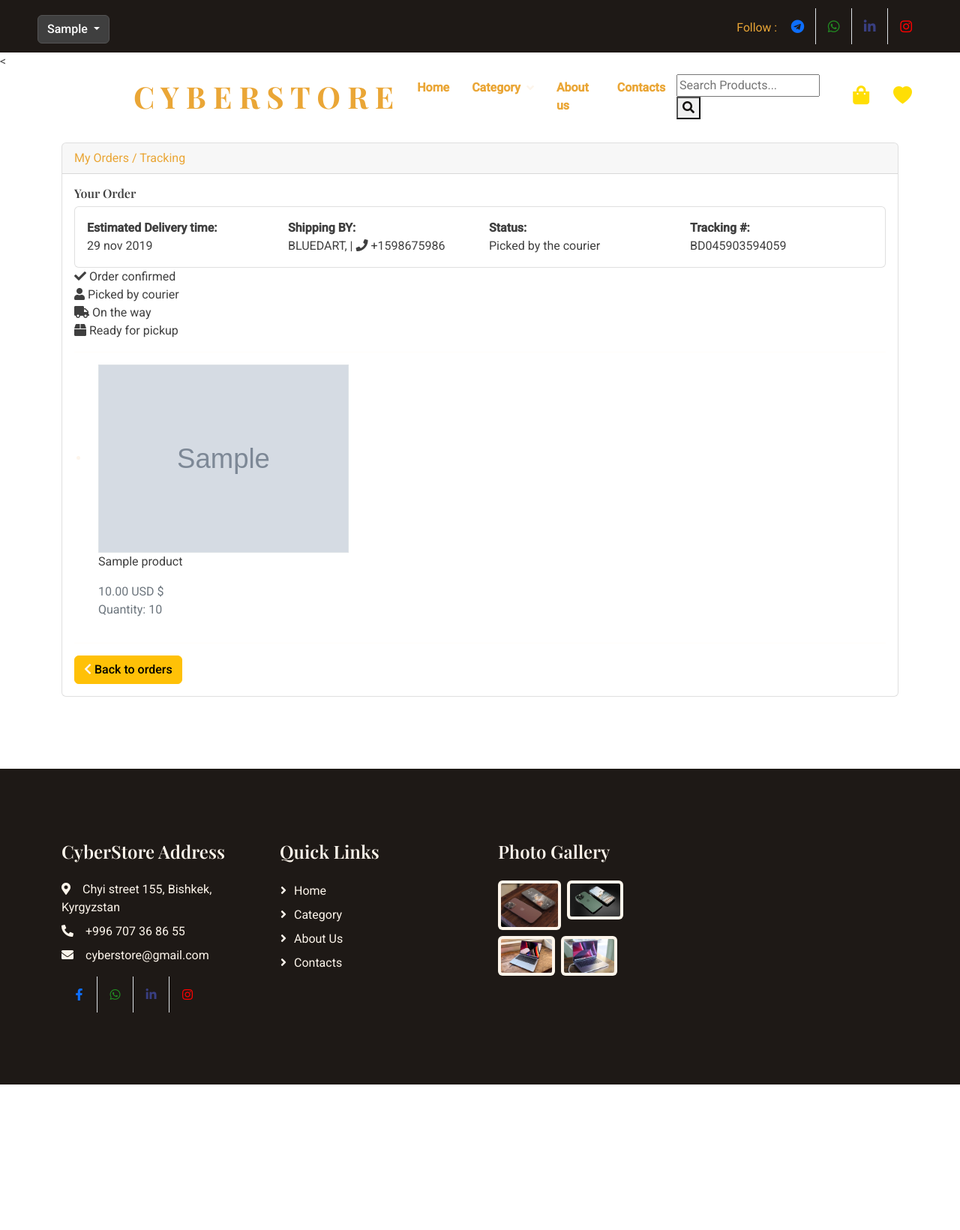
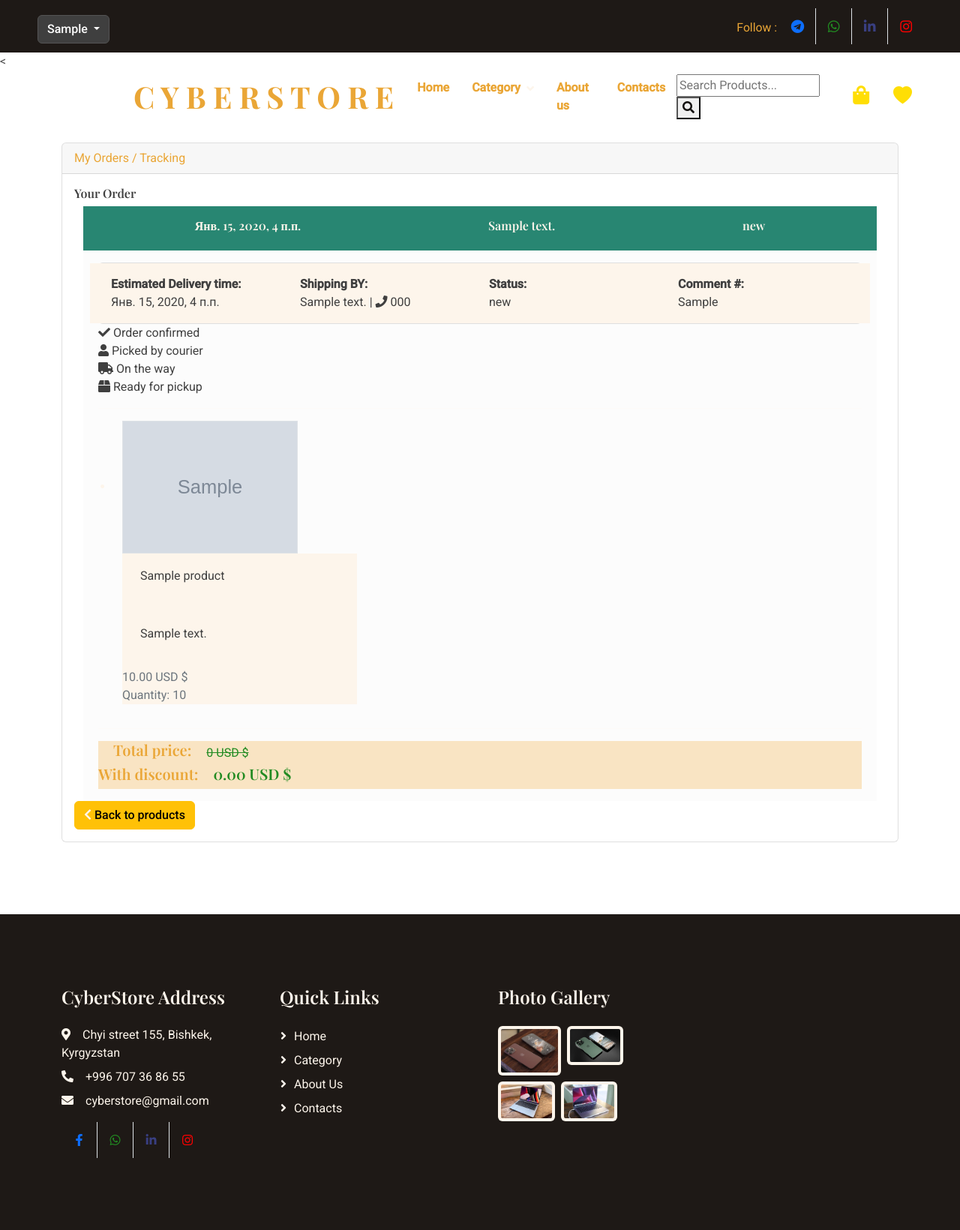
Before and after one commit to nurislamkalmanbetov/CyberStore, a Django app: page /order/my_order/ in a window 1280 px wide. Shown: the whole page at 75% size. Before the commit the page ends 1446 px from the top, so only its background shows below. Run offline with Django 3.2, Linux system fonts and the light colour scheme; a user stored in the database is signed in; tables that the repository leaves empty hold one stand-in row (values such as "Sample post"); grey boxes marked "Sample" are stand-in pictures; some libraries are stand-ins or nearby versions.

Commit message:
add new order accordeon

```diff
--- a/backend/apps/order/templates/my_order.html
+++ b/backend/apps/order/templates/my_order.html
@@ -1,19 +1,87 @@
 {% extends 'base.html' %}
 
+{%block style%}
+
+.accordion-header {
+background-color: rgb(40, 134, 114);
+cursor: pointer;
+color: black;
+display: flex;
+justify-content: space-between;
+align-items: center;
+padding: 1rem 1.5rem;
+transition: all 0.4s ease-in-out;
+}
+
+.accordion-header h4 {
+font-size: 1rem;
+font-weight: 600;
+}
+
+.accordion-body {
+transition: all 0.35s ease-in-out;
+max-height: 0;
+overflow: hidden;
+background-color: rgb(252, 252, 252);
+}
+
+.accordion-body p {
+padding: 1rem 1.5rem;
+line-height: 1.8;
+}
+
+.accordion + .accordion {
+margin-top: 1rem;
+}
+
+.accordion-icon {
+transition: transform 0.4s ease-in-out;
+}
+
+.accordion.active .accordion-header {
+background-color: rgb(40, 134, 114);
+color: white;
+}
+
+.accordion.active .accordion-icon {
+transform: rotate(-180deg);
+}
+
+{% endblock %}
+
+
 {% block content %}
+
 
 <<div class="container" style="margin-top: 6rem;">
     <article class="card">
         <header style="color: #EAA636 !important;" class="card-header"> My Orders / Tracking </header>
         <div class="card-body" >
             <h6 style="color: #3f3f3f !important;">Your Order</h6>
+            <body>
+            <div class="container">
+
                 {% for order in orders %}
+
+
+                <div class="accordions-wrapper">
+                    <div class="accordion">
+                        <div class="accordion-header">
+                            <h4 style="width: 100%;display: flex;justify-content: space-around;">
+                                <span>{{order.created}}</span>
+                                <span>{{order.address}}</span>
+                                <span>{{order.status}}</span>
+                            </h4>
+                            <i class="la la-angle-up accordion-icon"></i>
+                        </div>
+
+                        <div class="accordion-body">
                             <article class="card">
-                <div class="card-body row">
-                    <div style="color: #3f3f3f !important;" class="col"> <strong style="color: #3f3f3f !important;">Estimated Delivery time:</strong> <br>29 nov 2019 </div>
-                    <div style="color: #3f3f3f !important;" class="col"> <strong style="color: #3f3f3f !important;">Shipping BY:</strong> <br> BLUEDART, | <i style="color: #3f3f3f !important;" class="fa fa-phone"></i> +1598675986 </div>
-                    <div style="color: #3f3f3f !important;" class="col"> <strong style="color: #3f3f3f !important;">Status:</strong> <br> Picked by the courier </div>
-                    <div style="color: #3f3f3f !important;" class="col"> <strong style="color: #3f3f3f !important;">Tracking #:</strong> <br> BD045903594059 </div>
+                                <div class="card-body row" style="background: #FDF5EB">
+                                    <div style="color: #3f3f3f !important;" class="col"> <strong style="color: #3f3f3f !important;">Estimated Delivery time:</strong> <br>{{order.created}} </div>
+                                    <div style="color: #3f3f3f !important;" class="col"> <strong style="color: #3f3f3f !important;">Shipping BY:</strong> <br> {{order.address}} | <i style="color: #3f3f3f !important;" class="fa fa-phone"></i> {{order.mobile}} </div>
+                                    <div style="color: #3f3f3f !important;" class="col"> <strong style="color: #3f3f3f !important;">Status:</strong> <br>{{order.status}}</div>
+                                    <div style="color: #3f3f3f !important;" class="col"> <strong style="color: #3f3f3f !important;">Comment #:</strong> <br>{{order.notice}}</div>
                                 </div>
                             </article>
                             <div class="track">
@@ -28,9 +96,11 @@
                                 <li class="col-md-4">
                                     <a href="{% url 'product_detail' item.product.id %}">
                                         <figure class="itemside mb-3">
-                        <div class="aside"><img style="width: 100%" src="{{item.product.image.url}}" class="img-sm border"></div>
-                        <figcaption class="info align-self-center">
+                                            <div class="aside">
+                                                <img style="width: 75%" src="{{item.product.image.url}}" class="img-sm border"></div>
+                                            <figcaption class="info align-self-center" style="background: #FDF5EB">
                                                 <p style="color: #3f3f3f !important;" class="title">{{item.product.name}} <br></p>
+                                                <p style="color: #3f3f3f !important;" class="title">{{item.product.description}} <br></p>
                                                 <span class="text-muted">{{item.product.price}} USD $ </span>
                                                 <br>
                                                 <span class="text-muted">Quantity: {{item.quantity}} </span>
@@ -41,10 +111,88 @@
                                 {% endfor %}
                             </ul>
                             <hr>
+                            <div style="background: #f9e4c3;">
+                                <div style="display: flex; align-items: center; column-gap: 20px">
+                                    <h5 style="color: forestgreen !important;">
+                                        <h5 style="color: #EAA636 !important;">Total price: </h5>
+                                        <s style="color: forestgreen !important;"> {{cart.get_total_price}} USD $</s>
+                                    </h5>
+                                </div>
+                                <div style="display: flex; align-items: center; column-gap: 20px">
+                                    <h5 style="color: #EAA636 !important;">
+                                        With discount: </h5>
+                                    <h5 style="color: forestgreen !important;"> {{cart.get_total_price_after_discount|floatformat:"2" }} USD $</h5>
+                                </div>
+                            </div>
+                        </div>
+                    </div>
+
                     {% endfor %}
-            <a href="#" class="btn btn-warning" data-abc="true"> <i class="fa fa-chevron-left"></i> Back to orders</a>
+
+
+
+                </div>
+            </div>
+
+
+            <a href="{% url 'product_list' %}" class="btn btn-warning" data-abc="true"> <i class="fa fa-chevron-left"></i> Back to products</a>
         </div>
     </article>
 </div>
 
+
 {% endblock %}
+
+
+
+{% block javascript %}
+
+<script>
+    const accordionHeaders = document.querySelectorAll(".accordion-header");
+
+    accordionHeaders[0].parentElement.classList.add("active");
+    accordionHeaders[0].nextElementSibling.style.maxHeight =
+        accordionHeaders[0].nextElementSibling.scrollHeight + "px";
+
+    function toggleActiveAccordion(e, header) {
+        const activeAccordion = document.querySelector(".accordion.active");
+        const clickedAccordion = header.parentElement;
+        const accordionBody = header.nextElementSibling;
+
+
+        if (activeAccordion && activeAccordion != clickedAccordion) {
+            activeAccordion.querySelector(".accordion-body").style.maxHeight = 0;
+            activeAccordion.classList.remove("active");
+        }
+
+        clickedAccordion.classList.toggle("active");
+
+        if (clickedAccordion.classList.contains("active")) {
+            accordionBody.style.maxHeight = accordionBody.scrollHeight + "px";
+        } else {
+            accordionBody.style.maxHeight = 0;
+        }
+    }
+
+    accordionHeaders.forEach(function (header) {
+        header.addEventListener("click", function (event) {
+            toggleActiveAccordion(event, header);
+        });
+    });
+
+    function resizeActiveAccordionBody() {
+        const activeAccordionBody = document.querySelector(
+            ".accordion.active .accordion-body"
+        );
+        if (activeAccordionBody)
+            activeAccordionBody.style.maxHeight =
+                activeAccordionBody.scrollHeight + "px";
+    }
+
+    window.addEventListener("resize", function () {
+        resizeActiveAccordionBody();
+    });
+
+</script>
+
+{% endblock%}
--- a/backend/apps/order/views.py
+++ b/backend/apps/order/views.py
@@ -1,6 +1,7 @@
 from itertools import product
 from django.shortcuts import render
 from django.urls import reverse_lazy
+from django.views import View
 
 from django.views.generic import CreateView, ListView
 # Create your views here.
@@ -9,30 +10,34 @@ from backend.apps.order.models import Order, OrderItem
 from backend.apps.cart.cart import Cart
 
 
-class OrderCreateView(CreateView):
+class OrderCreateView(CreateView, View):
     form_class = OrderForm
     template_name = "order_create.html"
     success_url = reverse_lazy("main_page")
 
+
     def form_valid(self, form):
-        order = form.save(commit=False)
+        if self.request.user.is_authenticated:
+            order = form.save(commit=False)
 
-        order.user = self.request.user
-        cart = Cart(self.request)
+            order.user = self.request.user
+            cart = Cart(self.request)
 
-        if cart.coupon:
-            order.coupon = cart.coupon
-        order.save()
+            if cart.coupon:
+                order.coupon = cart.coupon
+            order.save()
 
-        for item in cart:
-            OrderItem.objects.create(
-                product=item['product'],
-                order=order,
-                quantity=item['quantity'],
-                price=item['price']
-            )
-        cart.clear()
-        return super().form_valid(form)
+            for item in cart:
+                OrderItem.objects.create(
+                    product=item['product'],
+                    order=order,
+                    quantity=item['quantity'],
+                    price=item['price']
+                )
+            cart.clear()
+            return super().form_valid(form)
+        else:
+            return reverse_lazy('login.html')
 
 # оформление моих заказов
 class MyOrders(ListView):
--- a/backend/apps/product/templates/main_page.html
+++ b/backend/apps/product/templates/main_page.html
@@ -148,7 +148,7 @@
     <div class="container">
         <div class="row g-4" style="display:flex;justify-content: center; ">
             <div class="col-lg-3 col-md-6 wow fadeIn" data-wow-delay="0.1s">
-                <a href="{% url 'category_products' 'notebooks' %}">
+                <a href="{% url 'category_products' 'apple-macbooks' %}">
                     <div class="fact-item bg-dark rounded text-center h-100 p-5">
                         <svg xmlns="http://www.w3.org/2000/svg" width="90" height="90" fill="#EAA636" class="bi bi-laptop" viewBox="0 0 16 16">
                             <path d="M13.5 3a.5.5 0 0 1 .5.5V11H2V3.5a.5.5 0 0 1 .5-.5h11zm-11-1A1.5 1.5 0 0 0 1 3.5V12h14V3.5A1.5 1.5 0 0 0 13.5 2h-11zM0 12.5h16a1.5 1.5 0 0 1-1.5 1.5h-13A1.5 1.5 0 0 1 0 12.5z"/>
@@ -161,7 +161,7 @@
                 </a>
             </div>
             <div class="col-lg-3 col-md-6 wow fadeIn" data-wow-delay="0.3s">
-                <a href="{% url 'category_products' 'phones' %}">
+                <a href="{% url 'category_products' 'apple-phones' %}">
                     <div class="fact-item bg-dark rounded text-center h-100 p-5">
                         <svg xmlns="http://www.w3.org/2000/svg" width="90" height="90" fill="#EAA636" class="bi bi-phone" viewBox="0 0 16 16">
                             <path d="M11 1a1 1 0 0 1 1 1v12a1 1 0 0 1-1 1H5a1 1 0 0 1-1-1V2a1 1 0 0 1 1-1h6zM5 0a2 2 0 0 0-2 2v12a2 2 0 0 0 2 2h6a2 2 0 0 0 2-2V2a2 2 0 0 0-2-2H5z"/>
@@ -175,7 +175,7 @@
                 </a>
             </div>
             <div class="col-lg-3 col-md-6 wow fadeIn" data-wow-delay="0.5s">
-                <a href="{% url 'category_products' 'watches' %}">
+                <a href="{% url 'category_products' 'smart-watches' %}">
                     <div class="fact-item bg-dark rounded text-center h-100 p-5">
                         <svg xmlns="http://www.w3.org/2000/svg" width="90" height="90" fill="#EAA636" class="bi bi-smartwatch" viewBox="0 0 16 16">
                             <path d="M9 5a.5.5 0 0 0-1 0v3H6a.5.5 0 0 0 0 1h2.5a.5.5 0 0 0 .5-.5V5z"/>
--- a/backend/templates/base.html
+++ b/backend/templates/base.html
@@ -44,6 +44,8 @@
 </head>
 <body style="background-color: white !important;">
 <style>
+    {% block style %}
+    {% endblock %}
     .dropbtn {
         background-color: #3498DB;
         color: white;
@@ -87,6 +89,7 @@
 
     /* Show the dropdown menu (use JS to add this class to the .dropdown-content container when the user clicks on the dropdown button) */
     .show {display:block;}
+
 </style>
 
 
@@ -196,7 +199,7 @@
             <a href="{% url 'contact' %}" class="nav-item nav-link"><strong style="color: #EAA636 !important;">Contacts</strong></a>
         </div>
 <!--        Search field-->
-        <form name="filter" method="get" action="{% url 'product_list' %}" class="search-product pos-relative bo4 of-hidden">
+        <form name="filter" method="get" action="{% url 'product_list'  %}" class="search-product pos-relative bo4 of-hidden">
             <input style="color: #120f0d !important;" class="s-text7 size6 p-l-23 p-r-50" type="search" name="search" placeholder="Search Products...">
 
             <button class="flex-c-m size5 ab-r-m color2 color0-hov trans-0-4">
```
Also changed, not shown: backend/apps/product/templates/contact.html (+12 -8 lines), backend/apps/product/templates/product_detail.html (+8 -7 lines), backend/apps/cart/views.py (line endings or trailing spaces). Lines whose indentation alone changed are shown as unchanged.
